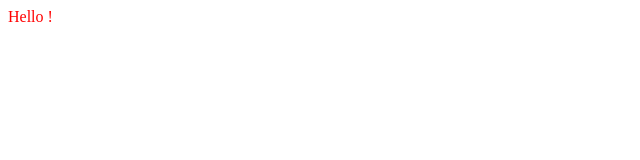
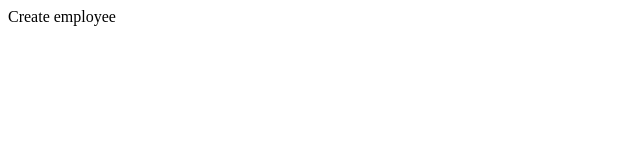
Before and after one commit to Cecilia-Giusti/P-14-wealth-health, a React (Create React App) app: page / in a window 1280 px wide. Shown: the top 160 px of the page, without its empty margins (0-640 px from the left). Built offline with nearby package versions, Linux system fonts and the light colour scheme.

Commit message:
Feat: add router

```diff
--- a/package.json
+++ b/package.json
@@ -15,6 +15,7 @@
     "react": "^18.2.0",
     "react-dom": "^18.2.0",
     "react-modal": "^3.16.1",
+    "react-router-dom": "^6.4.2",
     "react-scripts": "5.0.1",
     "sass": "^1.55.0",
     "typescript": "^4.8.4",
--- a/src/App.tsx
+++ b/src/App.tsx
@@ -1,5 +1,20 @@
+import { BrowserRouter, Routes, Route } from "react-router-dom";
+import Header from "./components/Header";
+import CreateEmployee from "./pages/CreateEmployee";
+import EmployeeList from "./pages/EmployeeList";
+import Error from "./pages/Error";
+
 const App = () => {
-  return <div className="hello">Hello !</div>;
+  return (
+    <BrowserRouter>
+      <Header />
+      <Routes>
+        <Route path="/" element={<CreateEmployee />} />
+        <Route path="/current-employees" element={<EmployeeList />} />
+        <Route path="*" element={<Error />} />
+      </Routes>
+    </BrowserRouter>
+  );
 };
 
 export default App;
--- /dev/null
+++ b/src/components/Header.tsx
@@ -0,0 +1,7 @@
+import React from "react";
+
+const Header = () => {
+  return <div></div>;
+};
+
+export default Header;
--- /dev/null
+++ b/src/pages/CreateEmployee.tsx
@@ -0,0 +1,7 @@
+import React from "react";
+
+const CreateEmployee = () => {
+  return <div>Create employee</div>;
+};
+
+export default CreateEmployee;
--- /dev/null
+++ b/src/pages/EmployeeList.tsx
@@ -0,0 +1,7 @@
+import React from "react";
+
+const EmployeeList = () => {
+  return <div>List employees</div>;
+};
+
+export default EmployeeList;
--- /dev/null
+++ b/src/pages/Error.tsx
@@ -0,0 +1,7 @@
+import React from "react";
+
+const Error = () => {
+  return <div>Error</div>;
+};
+
+export default Error;
```
Also changed, not shown: 1 other file (tests, documents, lock files or other folders).
